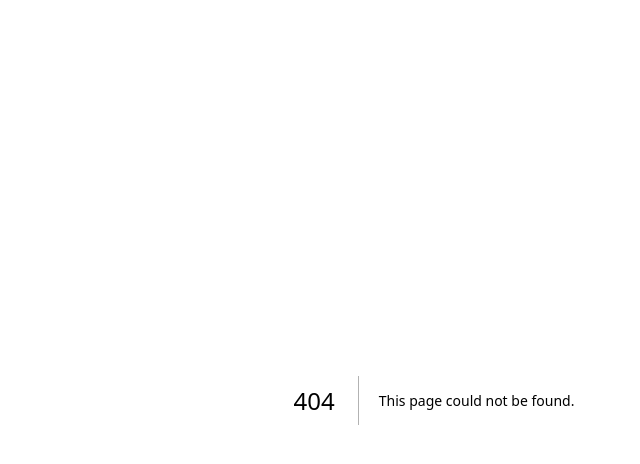
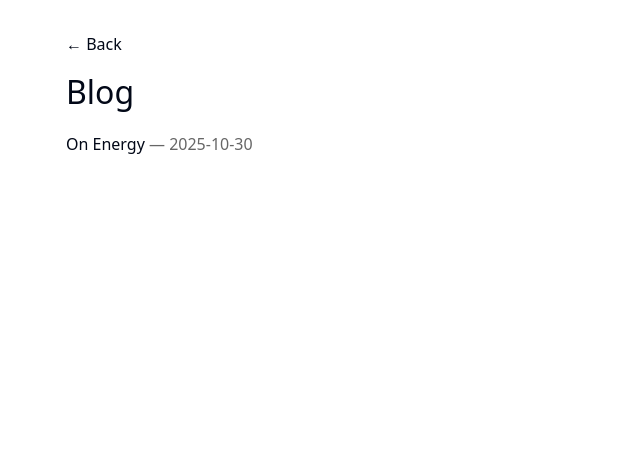
Before and after one commit to kensonhui/kensonhui.github.io, a Next.js app: page /blog in a window 1280 px wide. Before the commit this address had no page. Shown: the top 464 px of the page, without its empty margins (206-846 px from the left). Built offline with nearby package versions, Linux system fonts and the light colour scheme.

Commit message:
Add blog

```diff
--- /dev/null
+++ b/src/app/blog/[slug]/page.tsx
@@ -0,0 +1,38 @@
+import { getPostBySlug, posts } from "../posts";
+import { notFound } from "next/navigation";
+import Link from "next/link";
+
+type PageProps = {
+  params: { slug: string };
+};
+
+export function generateStaticParams() {
+  return posts.map((p) => ({ slug: p.slug }));
+}
+
+export default function BlogPostPage({ params }: PageProps) {
+  const post = getPostBySlug(params.slug);
+  if (!post) return notFound();
+
+  return (
+    <main style={{ padding: "2rem", maxWidth: 800, margin: "0 auto" }}>
+      <div style={{ marginBottom: "0.75rem" }}>
+        <Link href="/blog">← Back</Link>
+      </div>
+      <h1 style={{ fontSize: "2rem", marginBottom: "0.25rem" }}>
+        {post.title}
+      </h1>
+      <div style={{ color: "#666", marginBottom: "1rem" }}>{post.date}</div>
+      <article>
+        {post.content
+          .trim()
+          .split(/\r?\n\s*\r?\n/)
+          .map((para, idx) => (
+            <p key={idx} style={{ marginBottom: "1rem" }}>
+              {para.trim()}
+            </p>
+          ))}
+      </article>
+    </main>
+  );
+}
--- /dev/null
+++ b/src/app/blog/page.tsx
@@ -0,0 +1,30 @@
+import Link from "next/link";
+import { posts } from "./posts";
+
+export default function BlogIndexPage() {
+  const sorted = [...posts].sort((a, b) => (a.date < b.date ? 1 : -1));
+  return (
+    <main
+      style={{
+        padding: "2rem",
+        maxWidth: 800,
+        margin: "0 auto",
+        height: "100vh",
+      }}
+    >
+      <div style={{ marginBottom: "0.75rem" }}>
+        <Link href="/">← Back</Link>
+      </div>
+      <h1 style={{ fontSize: "2rem", marginBottom: "1rem" }}>Blog</h1>
+      <ul style={{ listStyle: "none", padding: 0, margin: 0 }}>
+        {sorted.map((post) => (
+          <li key={post.slug} style={{ marginBottom: "0.75rem" }}>
+            <Link href={`/blog/${post.slug}`}>
+              {post.title} <span style={{ color: "#666" }}>— {post.date}</span>
+            </Link>
+          </li>
+        ))}
+      </ul>
+    </main>
+  );
+}
--- /dev/null
+++ b/src/app/blog/posts.ts
@@ -0,0 +1,42 @@
+export type BlogPost = {
+  date: string;
+  title: string;
+  content: string;
+  slug: string;
+};
+
+function slugify(title: string): string {
+  return title
+    .toLowerCase()
+    .replace(/[^a-z0-9\s-]/g, "")
+    .trim()
+    .replace(/\s+/g, "-");
+}
+
+const rawPosts: Array<Omit<BlogPost, "slug">> = [
+  {
+    date: "2025-10-30",
+    title: "On Energy",
+    content: `
+    The most important resource you have is enthusiasm.
+    It's what makes you help others feel a sparkle.
+
+    My friend Eden came back from SF today to Toronto, and he dragged me alongside his girlfriend to eat food with his Dad.
+    One thing that really stood out to me was how uch energy he displayed to his dad. He gave so much energy and enthusaism despite his girlfriend and I sitting there awkwardly in silence.
+    It made me reflect on how little energy in comparison I show to my own family. It's these small moments of joy that really make your parents happy.
+
+    I also think about how I feel when other people being so energic upon seeing me. It's a shoot of dopamine that says I'm important to them.
+    It's also so crutial in terms of teamwork to being able to start off with energy. Even if you have all the respect in the world, you cannot get people amped up about something without you yourself feeling that same energy.
+    In a sense, leadership is not only about steering the ship, but being the first to blow into the sails until the winds take over.
+    `,
+  },
+];
+
+export const posts: BlogPost[] = rawPosts.map((p) => ({
+  ...p,
+  slug: slugify(p.title),
+}));
+
+export function getPostBySlug(slug: string): BlogPost | undefined {
+  return posts.find((p) => p.slug === slug);
+}
--- a/src/app/globals.css
+++ b/src/app/globals.css
@@ -75,7 +75,7 @@ img {
     @apply border-border;
   }
   body {
-    @apply bg-background text-foreground;
+    @apply text-foreground;
   }
 }
 
--- a/src/components/Navbar.tsx
+++ b/src/components/Navbar.tsx
@@ -35,6 +35,12 @@ export default function Navbar() {
             className="text-gray-600 dark:text-gray-300 hover:text-blue-600 dark:hover:text-blue-400"
           >
             Projects
+          </a>
+          <a
+            href="/blog"
+            className="text-gray-600 dark:text-gray-300 hover:text-blue-600 dark:hover:text-blue-400"
+          >
+            Blog
           </a>
           <ThemeToggle />
         </div>
```
